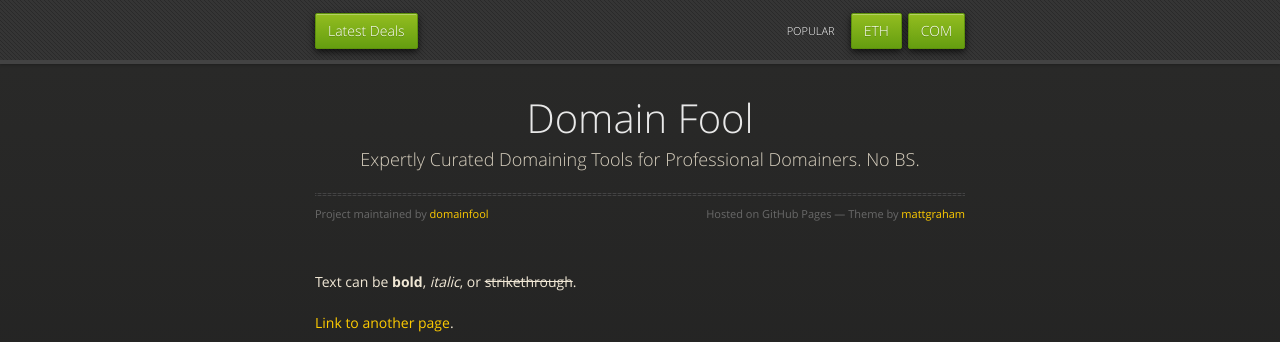
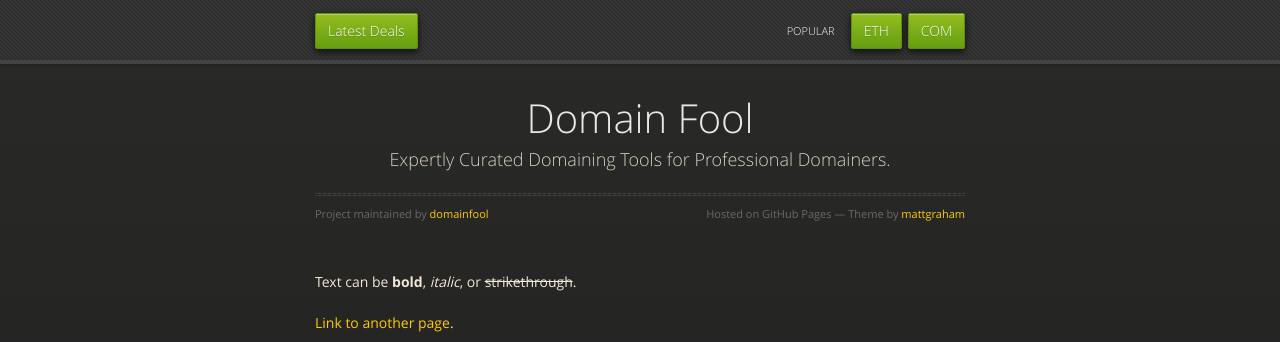
Before and after one commit to domainfool/domainfool.github.io, a Jekyll site: the page built from index.md, in a window 1280 px wide and 900 px high. Shown: the top 342 px of the window. Built offline with Jekyll 4.4.1, drawn with Linux system fonts in a browser that asks for light colours.

```diff
--- a/_config.yml
+++ b/_config.yml
@@ -1,5 +1,5 @@
 title: Domain Fool
-description: Expertly Curated Domaining Tools for Professional Domainers. No BS.
+description: Expertly Curated Domaining Tools for Professional Domainers.
 show_downloads: true
 google_analytics:
 remote_theme: pages-themes/midnight@v0.2.0
```
